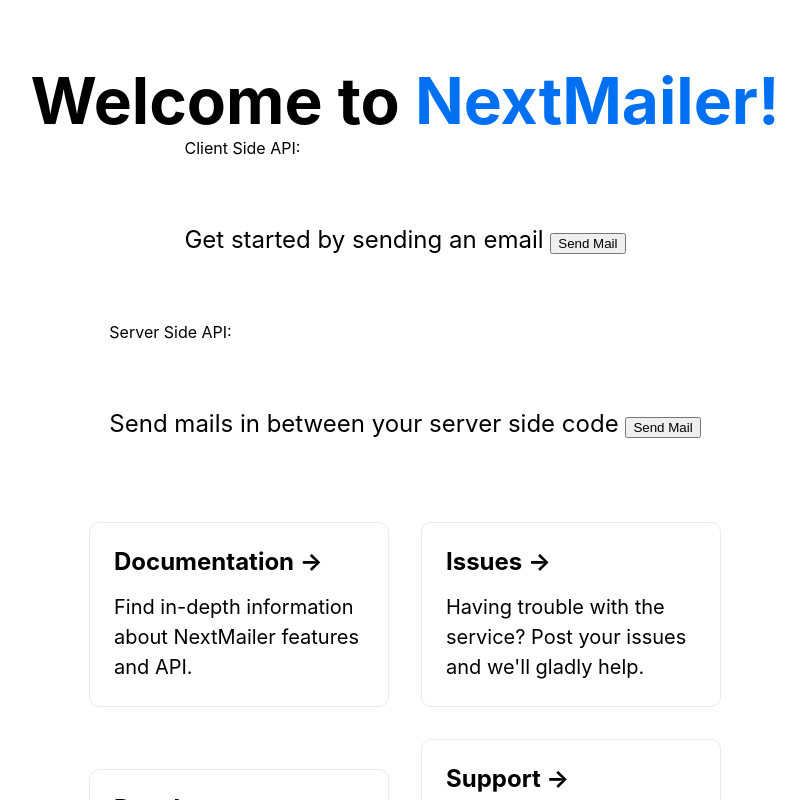
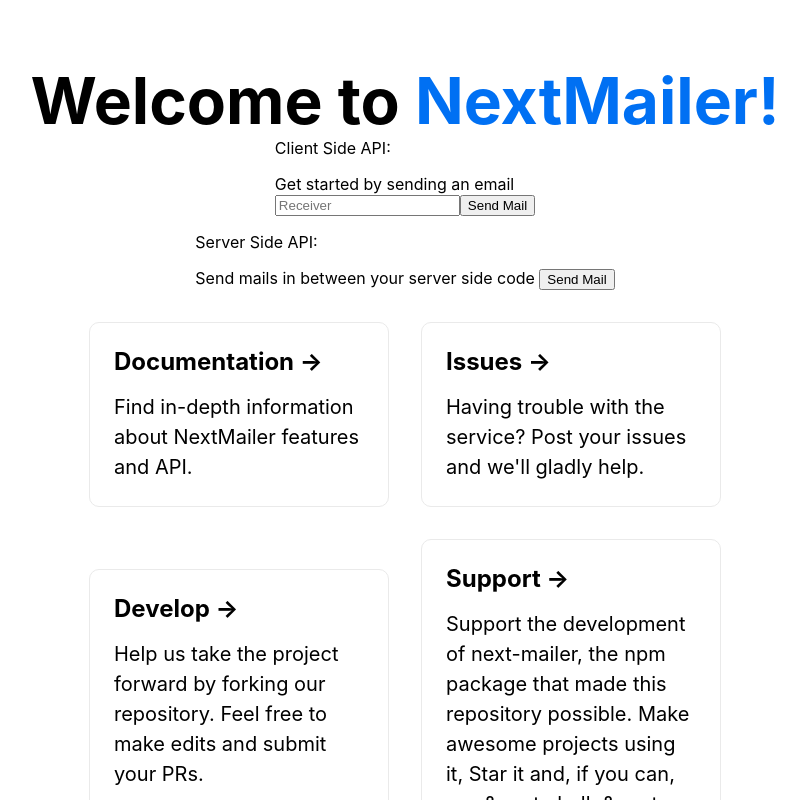
Before and after one commit to LarvenLLC/next-mailer-server, a Next.js app: page / in a window 1280 px wide. Shown: the top 800 px of the page, without its empty margins (235-1041 px from the left). Built offline with nearby package versions, Linux system fonts and the light colour scheme.

Commit message:
better GUI

```diff
--- a/pages/index.js
+++ b/pages/index.js
@@ -4,9 +4,19 @@
 import styles from '../styles/Home.module.css'
 
 export default function Home() {
-  const sendMail  = useCallback(async () => {
+  const sendMail  = useCallback(async (e) => {
+    e.preventDefault();
+    const form = {};
+    const formData = new FormData(e.target);
+    formData.forEach((value, key) => {
+      if (typeof value === 'string') {
+        form[key] = value.trim();
+        return;
+      }
+      form[key] = value;
+    });
     await mail({
-      receivers: 'adambeleko@gmail.com',
+      receivers: form.email,
       sender: "Larven LLC",
       subject: 'Meeting',
       text: "Let's meet up at 10:00"
@@ -41,15 +51,20 @@
 
         <div>
           Client Side API:
-          <p className={styles.description}>
+          <br/>
+          <p>
             Get started by sending an email{' '}
-            <button className={styles.button} onClick={sendMail}>Send Mail</button>
+            <form onSubmit={sendMail}>
+            <input name="email" type="email" placeholder='Receiver' />
+            <button className={styles.button} type="submit">Send Mail</button>
+            </form>
           </p>
         </div>
 
         <div>
           Server Side API:
-          <p className={styles.description}>
+          <br/>
+          <p>
             Send mails in between your server side code{' '}
             <button className={styles.button} onClick={triggerMail}>Send Mail</button>
           </p>
```
